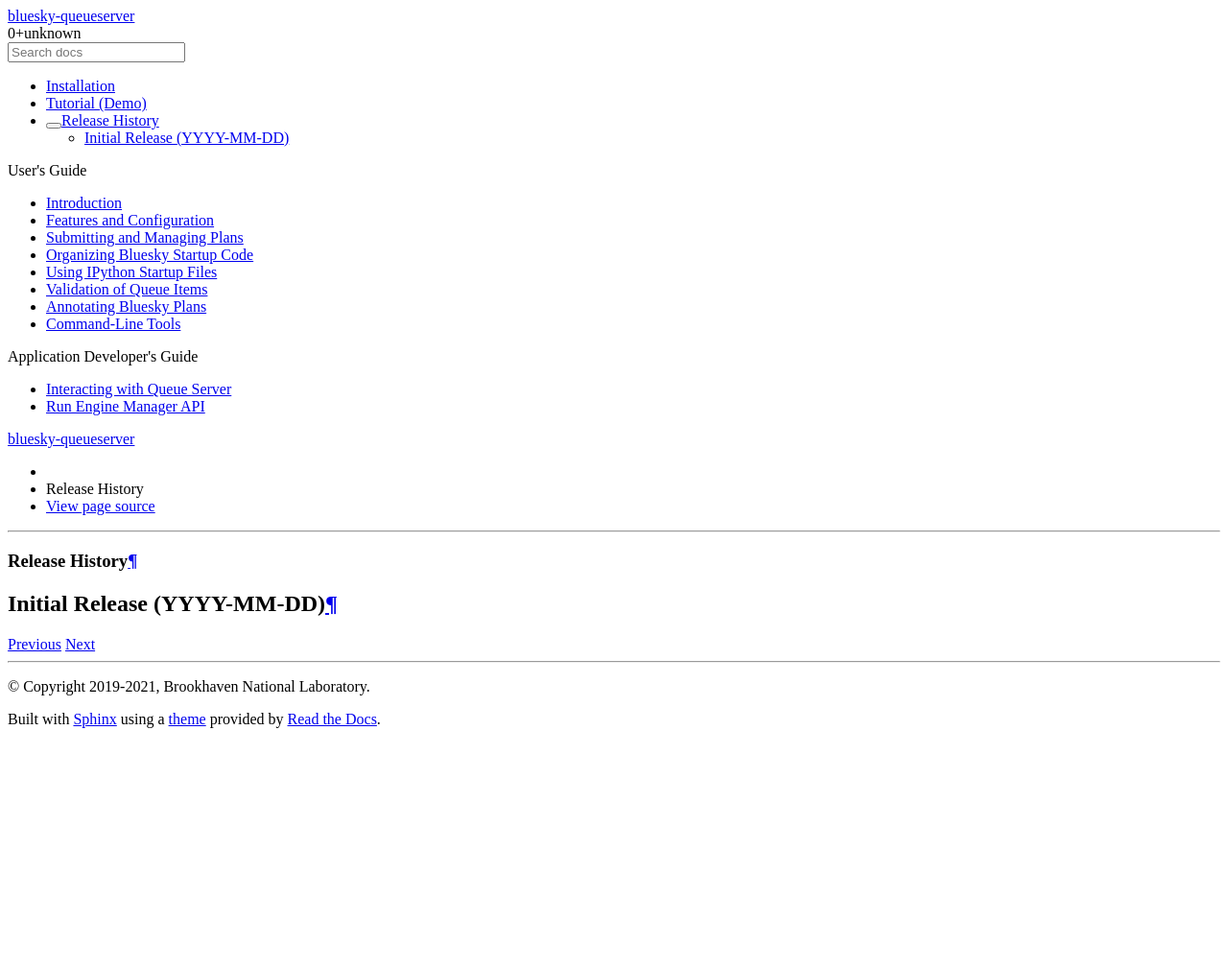
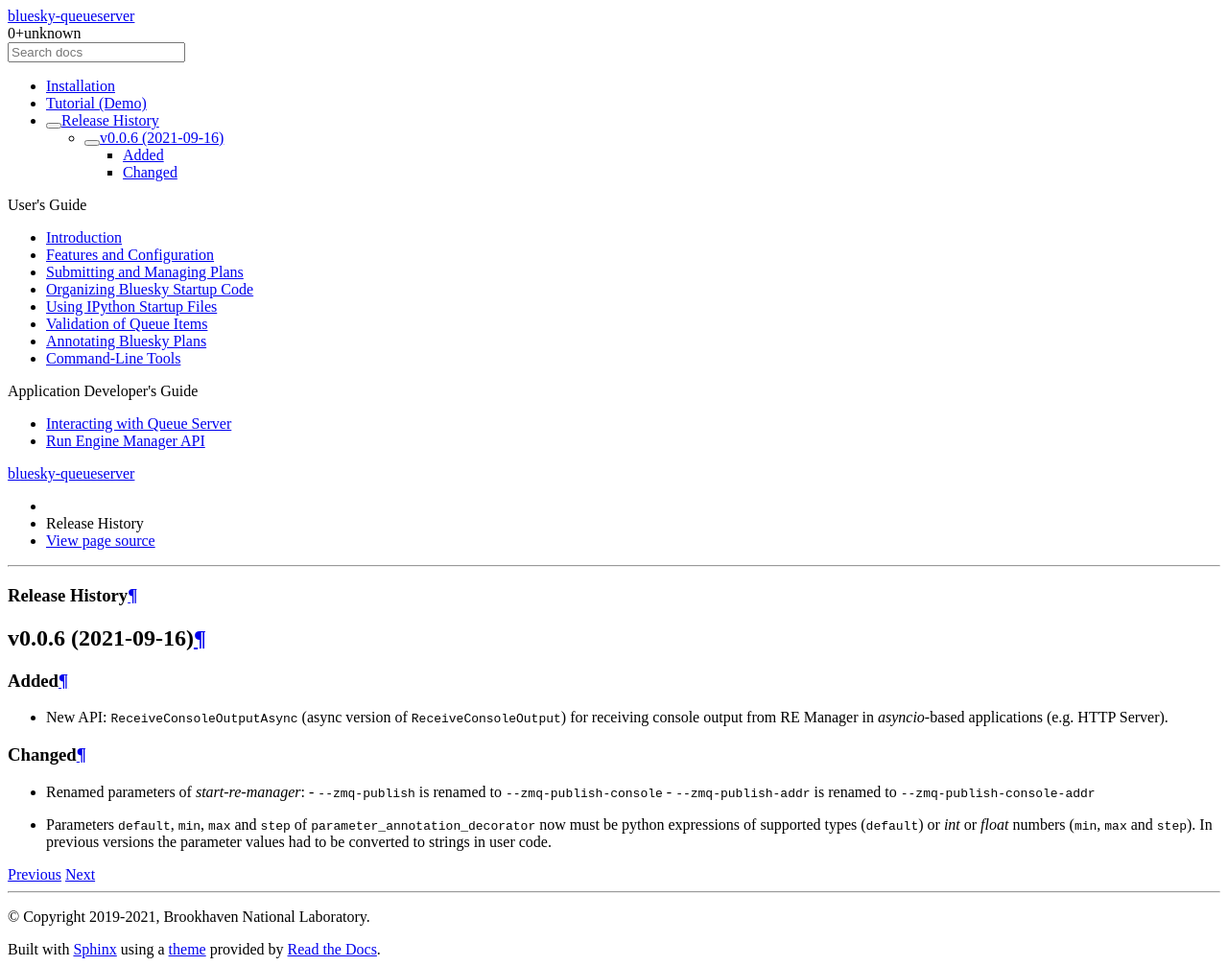
Before and after one commit to bluesky/bluesky-queueserver, a Sphinx documentation site: the page built from docs/source/release_history.rst, in a window 1280 px wide. Shown: the whole page at 96% size. Built offline with Sphinx 7.4.7 and the Read the Docs theme 2.0.0, drawn with Linux system fonts in a browser that asks for light colours; before the commit the page ends 900 px from its top, so only the background shows below that.

Commit message:
DOC: release notes

```diff
--- a/docs/source/release_history.rst
+++ b/docs/source/release_history.rst
@@ -2,5 +2,21 @@
 Release History
 ===============
 
-Initial Release (YYYY-MM-DD)
-----------------------------
+v0.0.6 (2021-09-16)
+===================
+
+Added
+-----
+
+* New API: ``ReceiveConsoleOutputAsync`` (async version of ``ReceiveConsoleOutput``)
+  for receiving console output from RE Manager in `asyncio`-based applications (e.g. HTTP Server).
+
+Changed
+-------
+
+* Renamed parameters of `start-re-manager`:
+  - ``--zmq-publish`` is renamed to ``--zmq-publish-console``
+  - ``--zmq-publish-addr`` is renamed to ``--zmq-publish-console-addr``
+* Parameters ``default``, ``min``, ``max`` and ``step`` of ``parameter_annotation_decorator`` now must be
+  python expressions of supported types (``default``) or `int` or `float` numbers (``min``, ``max``
+  and ``step``). In previous versions the parameter values had to be converted to strings in user code.
```
